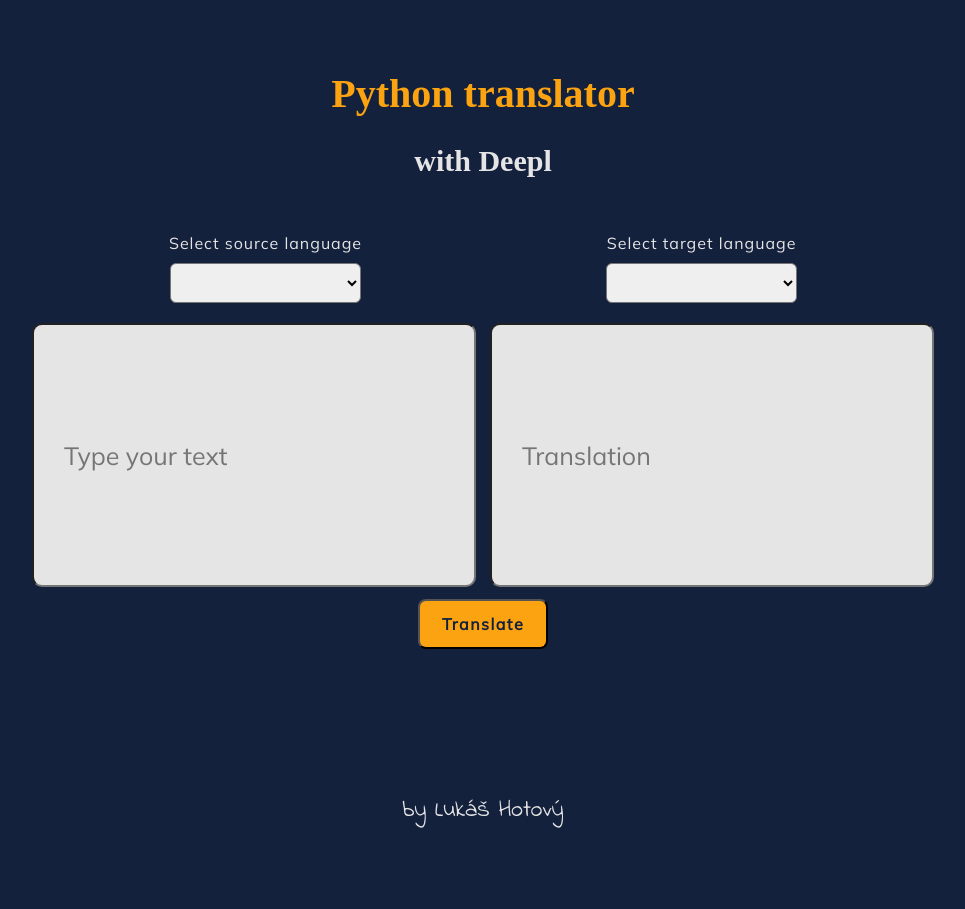
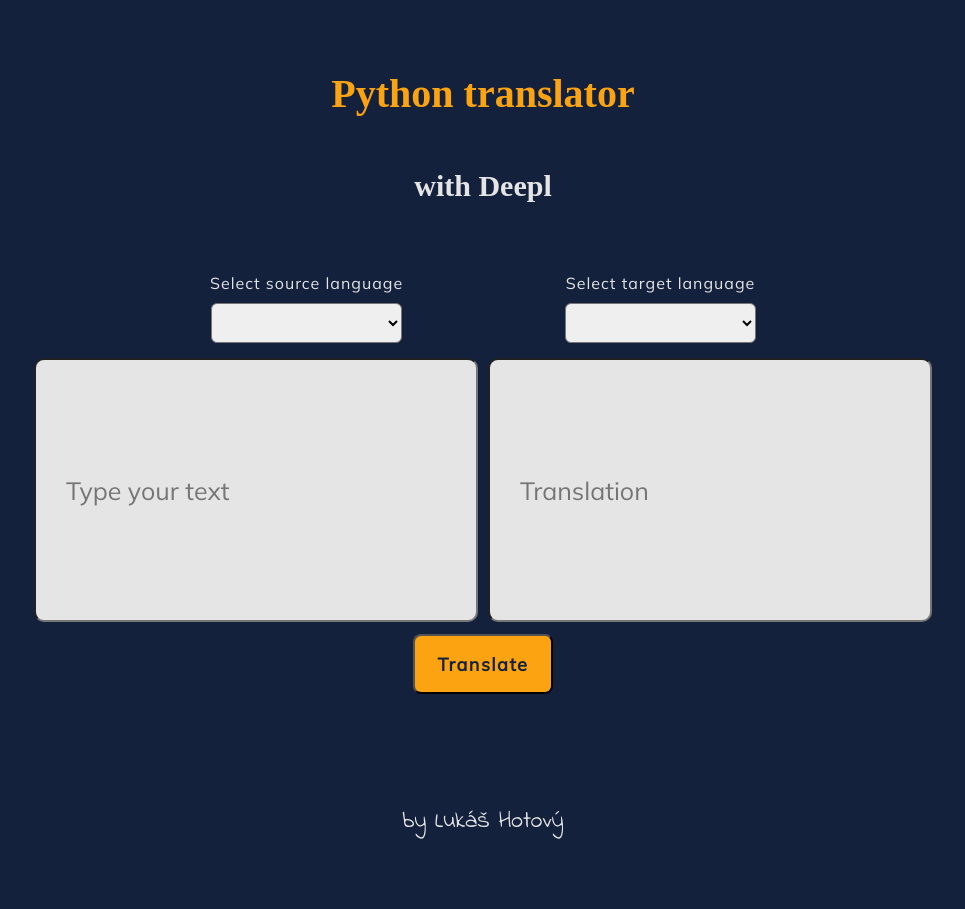
Before and after one commit to lhotovy/python_translator, a Flask app: template flaskapp/templates/page.html in a window 1280 px wide. Shown: the whole page, without its empty margins (157-1122 px from the left). Before the commit the page ends 828 px from the top, so only its background shows below. Run offline with Flask 2, Linux system fonts and the light colour scheme; the template is opened without the code that fills it: values that come from a table or form of the project are taken from there, others are empty; some web fonts are replaced.

Commit message:
Improved responsive styling

```diff
--- a/flaskapp/static/styles/main.css
+++ b/flaskapp/static/styles/main.css
@@ -3,6 +3,10 @@
 @import url("https://fonts.googleapis.com/css2?family=Indie+Flower&display=swap");
 body {
   background-color: #14213d;
+  margin: 0 auto;
+  min-height: 100%;
+  width: -moz-fit-content;
+  width: fit-content;
 }
 
 h1, h2 {
@@ -21,18 +25,11 @@
   font-size: 30px;
 }
 
-.select1, .select2, .textFields {
-  display: inline-block;
-  padding: 10px;
-  margin: auto;
-}
-
-.select1 {
-  margin-right: 110px;
-}
-
-.select2 {
-  margin-left: 110px;
+.selectFields {
+  display: flex;
+  justify-content: space-around;
+  margin: auto 100px;
+  padding-bottom: 15px;
 }
 
 #select1, #select2 {
@@ -56,6 +53,11 @@
 .content {
   text-align: center;
   min-height: screen;
+}
+
+.textFields {
+  display: flex;
+  justify-content: center;
 }
 
 #inputText, #outputText {
@@ -87,12 +89,16 @@
   font-size: 15px;
 }
 
+.button {
+  display: flex;
+  flex-direction: column;
+  text-align: center;
+}
+
 #button {
-  height: 50px;
-  width: 130px;
-  font-size: 16px;
-  display: block;
-  margin: auto;
+  height: 60px;
+  width: 140px;
+  font-size: 18px;
   margin-top: 12px;
   background-color: #fca311;
   font-family: "Mulish", "sans-serif";
@@ -104,6 +110,9 @@
 
 .heading {
   margin-bottom: 35px;
+  display: flex;
+  flex-direction: column;
+  justify-content: center;
 }
 
 #fieldset {
@@ -111,39 +120,49 @@
   margin-bottom: 30px;
 }
 
-#signature {
+.signature {
+  display: flex;
+  flex-direction: column;
+  justify-content: center;
+  text-align: center;
   font-family: "Indie Flower", "cursive";
   font-size: 24px;
   color: #e5e5e5;
-  bottom: 2%;
-  display: flex;
-  margin-top: 100px;
-  justify-content: center;
+  margin: auto;
+}
+.signature p {
+  margin: 70px auto;
 }
 
-@media (max-width: 600px) {
+@media (max-width: 930px) {
+  .body {
+    width: -moz-fit-content;
+    width: fit-content;
+    margin: auto;
+  }
   h1 {
     margin-top: 55px;
   }
   .select1, .select2, .textFields {
     display: flex;
     flex-direction: column;
+    justify-content: center;
     padding: 10px;
     margin: 0 auto;
   }
+  .selectFields {
+    display: flex;
+    flex-direction: column;
+  }
   #inputText, #outputText {
-    width: 285px;
+    width: 80%;
     height: 90px;
-    margin-bottom: 10px;
     font-size: 20px;
     text-align: center;
+    margin: 15px auto;
   }
   .select-box {
     width: 200px;
     margin: 0 auto;
   }
-  #signature {
-    margin-left: 60px;
-    margin-top: 30px;
-  }
 }/*# sourceMappingURL=main.css.map */
--- a/flaskapp/static/styles/main.scss
+++ b/flaskapp/static/styles/main.scss
@@ -8,11 +8,14 @@
 $color-light: #e5e5e5;
 $color-focus: #f5f3f4;
 $color-bg: #14213d;
-$mobile-breakpoint: 600px;
+$small-breakpoint: 930px;
 $signature-font: "Indie Flower", "cursive";
 
 body {
   background-color: $color-bg;
+  margin: 0 auto;
+  min-height: 100%;
+  width: fit-content;
 }
 
 h1, h2 {
@@ -31,18 +34,11 @@
   font-size: 30px;
 }
 
-.select1, .select2, .textFields {
-  display: inline-block;
-  padding: 10px;
-  margin: auto;
-}
-
-.select1 {
-  margin-right: 110px;
-}
-
-.select2 {
-  margin-left: 110px;
+.selectFields {
+  display: flex;
+  justify-content: space-around;
+  margin: auto 100px;
+  padding-bottom: 15px;
 }
 
 #select1, #select2 {
@@ -66,6 +62,11 @@
 .content {
   text-align: center;
   min-height: screen;
+}
+
+.textFields {
+  display: flex;
+  justify-content: center;
 }
 
 #inputText, #outputText {
@@ -94,12 +95,16 @@
   font-size: 15px;
 }
 
+.button {
+  display: flex;
+  flex-direction: column;
+  text-align: center;
+}
+
 #button {
-  height: 50px;
-  width: 130px;
-  font-size: 16px;
-  display: block;
-  margin: auto;
+  height: 60px;
+  width: 140px;
+  font-size: 18px;
   margin-top: 12px;
   background-color: $color-orange;
   font-family: $font-content;
@@ -111,6 +116,9 @@
 
 .heading {
   margin-bottom: 35px;
+  display: flex;
+  flex-direction: column;
+  justify-content: center;
 }
 
 #fieldset {
@@ -118,43 +126,53 @@
   margin-bottom: 30px;
 }
 
-#signature {
+.signature {
+  display: flex;
+  flex-direction: column;
+  justify-content: center;
+  text-align: center;
   font-family: $signature-font;
   font-size: 24px;
   color: $color-light;
-  bottom: 2%;
-  display: flex;
-  margin-top: 100px;
-  justify-content: center;
+  margin: auto;
+  p {
+    margin: 70px auto;
+  }
 }
 
-@media (max-width: $mobile-breakpoint) {
-    h1 {
+@media (max-width: $small-breakpoint) {
+  .body {
+    width: fit-content;
+    margin: auto;
+  }
+
+  h1 {
     margin-top: 55px;
   }
 
   .select1, .select2, .textFields {
     display: flex;
     flex-direction: column;
+    justify-content: center;
     padding: 10px;
     margin: 0 auto;
   }
 
+  .selectFields {
+    display: flex;
+    flex-direction: column;
+  }
+
   #inputText, #outputText {
-    width: 285px;
+    width: 80%;
     height: 90px;
-    margin-bottom: 10px;
     font-size: 20px;
     text-align: center;
+    margin: 15px auto;
   }
 
   .select-box {
     width: 200px;
     margin: 0 auto;
   }
-
-  #signature {
-    margin-left: 60px;
-    margin-top: 30px;
-  }
 }
--- a/flaskapp/templates/page.html
+++ b/flaskapp/templates/page.html
@@ -39,11 +39,13 @@
               {{ form.userInput(id="inputText", placeholder="Type your text") }}
           {% endif %}
         {{ form.output(id="outputText", placeholder="Translation") }}
-        {{ form.submit(id="button", type="submit", method="POST") }}
+        </div
+        <div class="button">
+            {{ form.submit(id="button", type="submit", method="POST") }}
         </div>
       </fieldset>
     </form>
-    <div id="signature">
+    <div class="signature">
       <p>by Lukáš Hotový</p>
     </div>
   </div>
```
Also changed, not shown: 1 other file.
